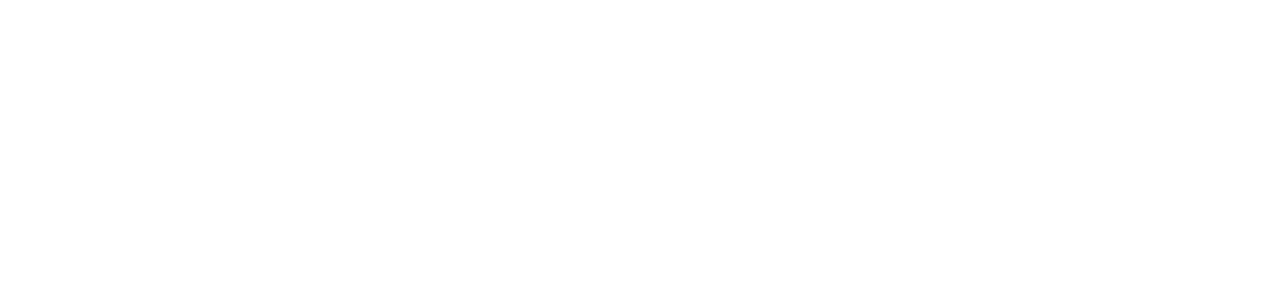
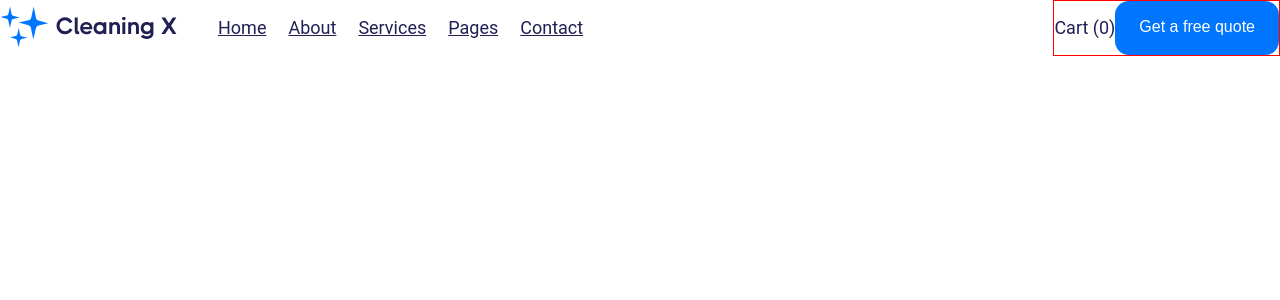
Before and after one commit to PubgGamerUzbSila/Hackathon, a React (Vite) app: page / in a window 1280 px wide. Shown: the top 300 px of the page. Built offline with nearby package versions, Linux system fonts and the light colour scheme.

Commit message:
i create navbar component

```diff
--- a/src/App.jsx
+++ b/src/App.jsx
@@ -1,9 +1,11 @@
 import "./App.css";
+import Navbar from "./components/Navbar/Navbar";
 
 function App() {
   return (
     <>
       <div className="container">
+        <Navbar/>
       </div>
     </>
   );
--- a/src/components/Navbar/Navbar.jsx
+++ b/src/components/Navbar/Navbar.jsx
@@ -1,11 +1,12 @@
 import React from "react";
 //container uchun
-import "../../App.css"
+import "../../App.css";
 //component uchun
 import styles from "./Navbar.module.css";
 //Logo
 import logo from "../../assets/icons/logo.svg";
-import { Button } from "../UI/Button/Button";
+//components
+import { Button } from "../../components/UI/Button/Button";
 
 const Navbar = () => {
   return (
--- a/src/components/Navbar/Navbar.module.css
+++ b/src/components/Navbar/Navbar.module.css
@@ -1,10 +1,41 @@
-nav{
+nav {
     display: flex;
     flex-direction: row;
-    border: 1px solid red;
+    justify-content: space-between;
+    align-items: center;
 }
-.links{
+
+.links {
     display: flex;
     justify-content: row;
-    justify-content: space-between;
+    gap: 4rem;
 }
+
+ul {
+    list-style: none;
+    display: flex;
+    flex-direction: row;
+    align-items: center;
+    gap: 2.2rem;
+}
+
+ul>li>a {
+    font-size: 1.8rem;
+    line-height: 3rem;
+    font-weight: 400;
+    color: #211F54;
+}
+
+.btns{
+    border: 1px solid red;
+    display: flex;
+    flex-direction: row;
+    align-items: center;
+}
+
+.btns > p{
+    color: #211F54;
+    font-size: 1.8rem;
+    font-weight: 400;
+    line-height: 3rem;
+}
--- a/src/components/UI/Button/Button.jsx
+++ b/src/components/UI/Button/Button.jsx
@@ -4,7 +4,9 @@
 export const Button = ({ children, padding }) => {
   return (
     <>
-      <button className={`${styles["btn"]} ${styles[padding]}`}>{children}</button>
+      <button className={`${styles["btn"]} ${styles[padding]}`}>
+        {children}
+      </button>
     </>
   );
 };
```
